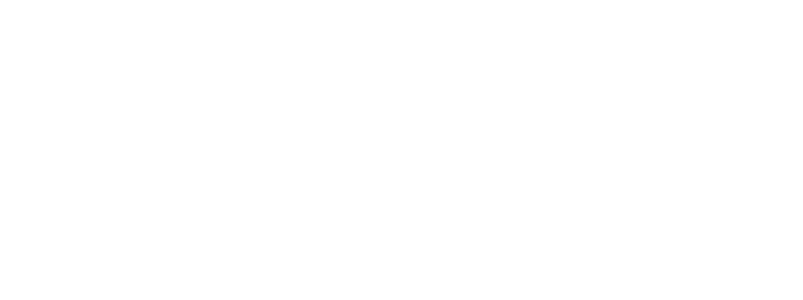
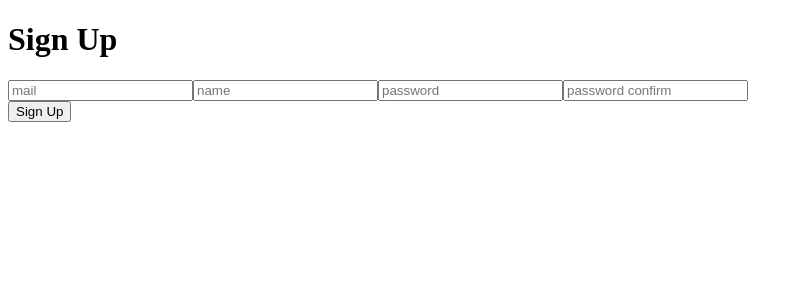
Before and after one commit to diveindeep-dev/all-about-ott-client, a React (Create React App) app: page /signup in a window 1280 px wide. Before the commit this address had no page. Shown: the top 300 px of the page, without its empty margins (0-803 px from the left). Built offline with nearby package versions, Linux system fonts and the light colour scheme.

Commit message:
Implement SignUp

```diff
--- a/src/App.tsx
+++ b/src/App.tsx
@@ -1,12 +1,14 @@
 import React from 'react';
 import { Route, Routes } from 'react-router-dom';
 import Index from './pages';
+import SignUp from './pages/Auth/SignUp';
 
 function App() {
   return (
     <div className="App">
       <Routes>
         <Route path="/" element={<Index />} />
+        <Route path="/signup" element={<SignUp />} />
       </Routes>
     </div>
   );
--- /dev/null
+++ b/src/api/index.ts
@@ -0,0 +1,13 @@
+import axios from 'axios';
+import { SERVER_URL } from '../config';
+
+axios.defaults.baseURL = SERVER_URL;
+
+export const signUpApi = async (user: User) => {
+  try {
+    const res = await axios.post('/api/auth/signup', user);
+    return res;
+  } catch (error: any) {
+    return error.response;
+  }
+};
--- /dev/null
+++ b/src/pages/Auth/SignUp.tsx
@@ -0,0 +1,111 @@
+import React, { ChangeEvent, FormEvent, useEffect, useState } from 'react';
+import { Navigate } from 'react-router-dom';
+import { signUpApi } from '../../api';
+import { emailRegex, passwordRegex, nameRegex } from '../../utils/regex';
+
+interface SignUpValue extends User {
+  passwordConfirm: string;
+}
+
+const initialValue: SignUpValue = {
+  name: '',
+  mail: '',
+  password: '',
+  passwordConfirm: '',
+};
+
+function SignUp() {
+  const [isSuccess, setIsSuccess] = useState<boolean>(false);
+  const [values, setValues] = useState<SignUpValue>(initialValue);
+  const [error, setError] = useState<string>('');
+
+  useEffect(() => {
+    setTimeout(() => setError(''), 2000);
+  }, [error]);
+
+  const handleChange = (e: ChangeEvent<HTMLInputElement>) => {
+    setValues({ ...values, [e.target.name]: e.target.value });
+  };
+
+  const handleSubmit = async (e: FormEvent<HTMLFormElement>) => {
+    e.preventDefault();
+    const { mail, name, password, passwordConfirm } = values;
+
+    if (!mail || !name || !password || !passwordConfirm) {
+      return setError('모든 항목을 입력해주세요.');
+    }
+    if (password !== passwordConfirm) {
+      return setError('비밀번호가 일치하지 않습니다.');
+    }
+    if (!emailRegex.test(mail)) {
+      return setError('이메일 형식이 유효하지 않습니다.');
+    }
+    if (!passwordRegex.test(password)) {
+      return setError(
+        '비밀번호는 8자리 이상, 숫자와 문자가 1자리 이상 포함되어야 합니다.',
+      );
+    }
+    if (!nameRegex.test(name)) {
+      return setError('이름은 최소 2자리 최대 10자리 가능합니다.');
+    }
+
+    const user: User = {
+      mail,
+      name,
+      password,
+    };
+
+    const result = await signUpApi(user);
+
+    if (result) {
+      if (result.status === 201) {
+        setIsSuccess(true);
+      } else {
+        setError(result.data.message);
+        setValues(initialValue);
+      }
+    } else {
+      setError(`서버가 불안정합니다. 다시 시도해주세요.`);
+    }
+  };
+
+  if (isSuccess) {
+    return <Navigate replace to="/signin" />;
+  }
+
+  return (
+    <div>
+      <h1>Sign Up</h1>
+      <form onSubmit={handleSubmit}>
+        <input
+          type="text"
+          name="mail"
+          placeholder="mail"
+          onChange={handleChange}
+        />
+        <input
+          type="text"
+          name="name"
+          placeholder="name"
+          onChange={handleChange}
+        />
+        <input
+          type="password"
+          name="password"
+          placeholder="password"
+          onChange={handleChange}
+        />
+        <input
+          type="password"
+          name="passwordConfirm"
+          placeholder="password confirm"
+          onChange={handleChange}
+        />
+        <div>{error}</div>
+        <button type="submit">Sign Up</button>
+      </form>
+    </div>
+  );
+}
+
+export default SignUp;
--- /dev/null
+++ b/src/utils/regex.ts
@@ -0,0 +1,6 @@
+export const emailRegex: RegExp =
+  /^(([^<>()[\]\\.,;:\s@']+(\.[^<>()[\]\\.,;:\s@']+)*)|('.+'))@((\[[0-9]{1,3}\.[0-9]{1,3}\.[0-9]{1,3}\.[0-9]{1,3}\])|(([a-zA-Z\-0-9]+\.)+[a-zA-Z]{2,}))$/;
+
+export const passwordRegex: RegExp = /^(?=.*[A-Za-z])(?=.*\d)[A-Za-z\d]{8,}$/;
+
+export const nameRegex: RegExp = /^[가-힣a-zA-Z0-9]{2,10}$/;
```
